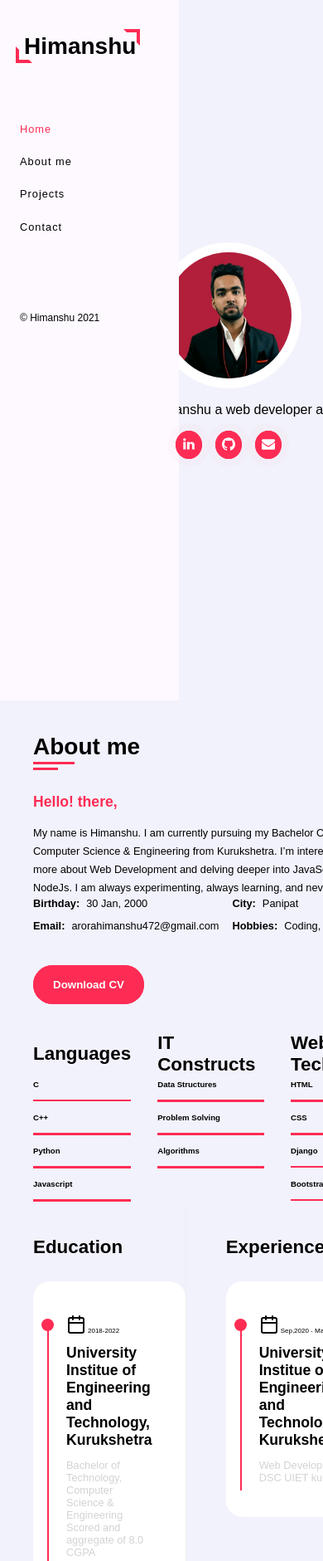
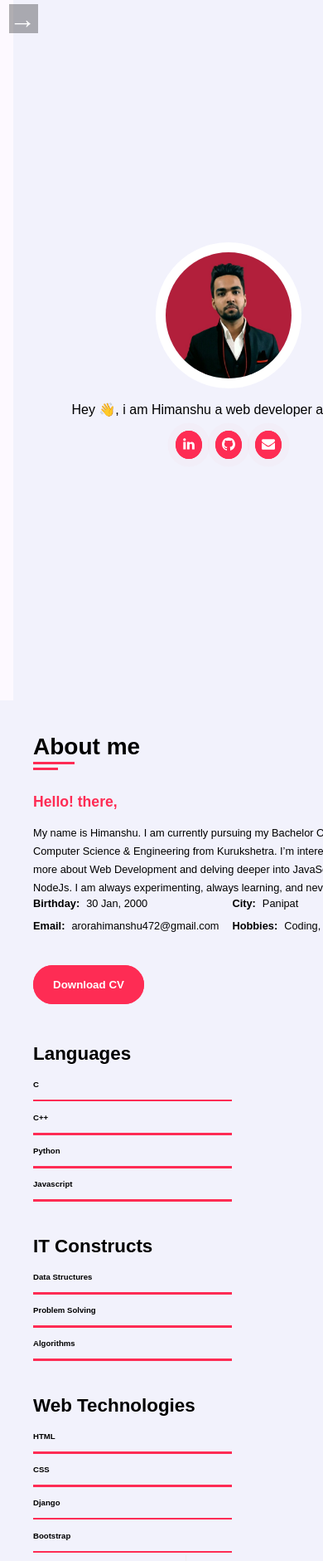
Before and after one commit to HimanshuDotcom/portfolio, a website: page index.html in a window 390 px wide. Shown: the top 1881 px of the page at 83% size. Drawn offline with Linux system fonts and the light colour scheme.

Commit message:
nav toggler added

```diff
--- a/index.html
+++ b/index.html
@@ -22,6 +22,7 @@
                 </ul>
             </nav>
             <p class="copyright">&copy; Himanshu 2021</p>
+            <span class="nav-button">&rarr;</span>
         </div>
 
         <!-- Header section -->
--- a/sass/_navbar.scss
+++ b/sass/_navbar.scss
@@ -10,15 +10,12 @@
     height: 100%;
     width: 27rem;
     background-color: #fdf9ff;
+    z-index: 50;
+    transition: all .8s;
 
-    // @media only screen and(max-width: 800px) {
-    //     display: none;
-    //     visibility: hidden;
-    //     opacity: 0;
-    // }
-    // @media only screen and (max-width: 800px) {
-    //     display: none;
-    // }
+    @media only screen and (max-width: 800px) {
+        left: -25rem;
+    }
 }
 
 .name {
@@ -58,14 +55,6 @@
 }
 
 .nav {
-    // &__item {
-    //     background-color: #FD4659;
-    //     padding: 5px;
-
-    //     &:not(:last-child) {
-    //         margin-bottom: 10px;
-    //     }
-    // }
     &__link {
         text-decoration: none;
         font-size: 1.6rem;
@@ -78,6 +67,24 @@
     }
 }
 
+.nav-button {
+    font-size: 4rem;
+    display: inline-block;
+    position: absolute;
+    color: white;
+    font-weight: bolder;
+    top: 5px;
+    right: -30px;
+    width: 35px;
+    height: 35px;
+    background-color: rgba(0,0,0,.3);
+    cursor: pointer;
+    visibility: hidden;
+    @media only screen and (max-width: 800px) {
+        visibility: visible;
+    }
+}
+
 .copyright {
     font-size: 1.5rem;
 }
@@ -85,9 +92,3 @@
 .active {
     color: #FE2C54;
 }
-
-// .toggler {
-//     position: absolute;
-//     top: 0;
-//     right: 0;
-// }
--- a/sass/_skills.scss
+++ b/sass/_skills.scss
@@ -1,8 +1,10 @@
 .skills {
     display: grid;
-    grid-template-columns: repeat(3,auto);
+    grid-template-columns: repeat(auto-fit, 30rem);
+    justify-content: space-between;
     grid-column: center-start / center-end;
-    column-gap: 4rem;
+    column-gap: 2rem;
+    row-gap: 4rem;
 }
 
 .skill {
--- a/script.js
+++ b/script.js
@@ -1,5 +1,15 @@
 
 let navLinks = $('.nav__link');
+
+function hideSidebar() {
+    $('.sidebar').css("left", "-200px");
+    $('.nav-button').html("&rarr;");
+}
+
+function showSidebar() {
+    $('.sidebar').css("left", "0px");
+    $('.nav-button').html("&larr;");
+}
 
 navLinks.each(function(index,value){
     console.log(value)
@@ -7,12 +17,20 @@ navLinks.each(function(index,value){
         console.log(this)
         $('.active').toggleClass('active swingHorizontal');
         $(this).toggleClass('active swingHorizontal');
+        hideSidebar();
     })
 
 })
 
 
-// $('.toggler').click(function() {
-//     $('.sidebar').toggle();
-//     // $(".container").css("grid-template-columns", "[sidenav-start ] 27rem [sidenav-end full-start] minmax(5rem, 1fr) [center-start] repeat(8,[col-start] minmax(min-content, 15rem) [col-end]) [center-end] minmax(6rem,1fr) [full-end]");
-// })
+// nav-button
+
+$('.nav-button').click(function() {
+    let element = $(this);
+    let sidebar = $('.sidebar')
+    console.log(sidebar.css("left"))
+    if(sidebar.css("left") == "0px")
+        hideSidebar();
+    else
+        showSidebar();
+})
```
Also changed, not shown: css/styles.css.
